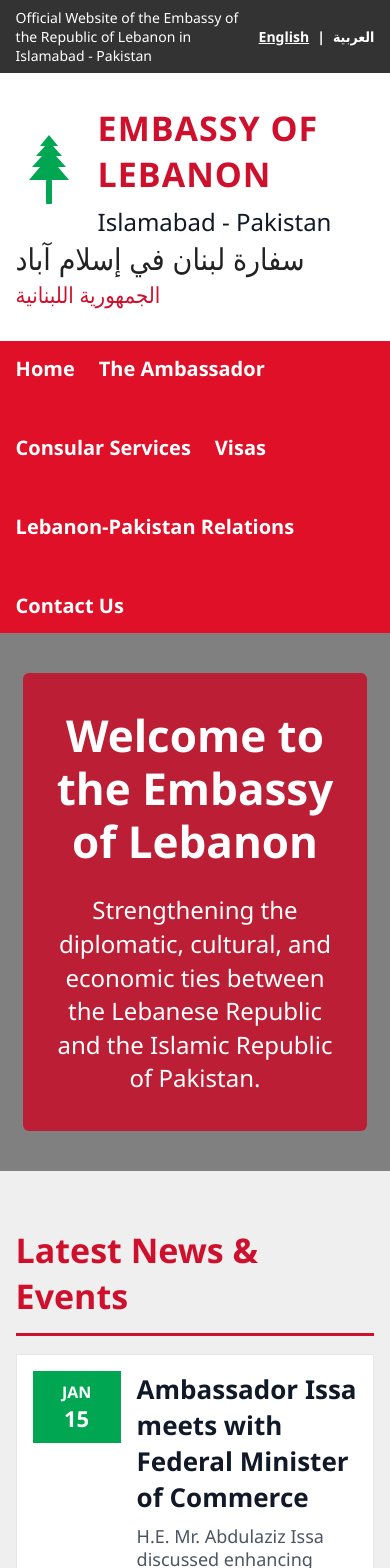
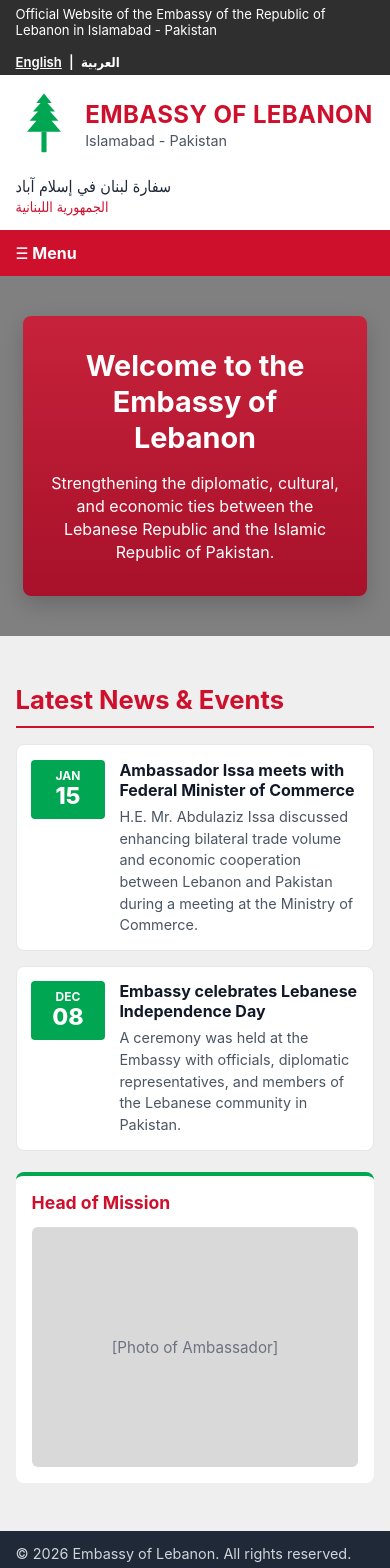
Before and after one commit to travokeyapp/lebanon-embassy-webiste, a Next.js app: page /en in a window 390 px wide. Shown: the top 1568 px of the page. Built offline with nearby package versions, Linux system fonts and the light colour scheme.

Commit message:
Modernize responsive navbar and normalize typography

```diff
--- a/src/app/globals.css
+++ b/src/app/globals.css
@@ -1,8 +1,10 @@
 :root {
   --lebanon-red: #cf102d;
-  --lebanon-dark-red: #bc1f35;
+  --lebanon-dark-red: #a8112a;
   --lebanon-green: #00a651;
-  --text: #111827;
+  --text: #1f2937;
+  --muted-bg: #f3f4f6;
+  --dark: #2f2f2f;
 }
 
 * {
@@ -13,7 +15,7 @@
 body {
   margin: 0;
   padding: 0;
-  font-family: "Segoe UI", Tahoma, Geneva, Verdana, sans-serif;
+  font-family: "Inter", "Segoe UI", Tahoma, Geneva, Verdana, sans-serif;
   color: var(--text);
   background: #efefef;
 }
@@ -24,28 +26,30 @@
 }
 
 .container {
-  width: min(1440px, 80%);
+  width: min(1200px, 92%);
   margin: 0 auto;
 }
 
 .topRibbon {
-  background: #333;
+  background: var(--dark);
   color: #fff;
-  font-size: 29px;
+  font-size: 0.82rem;
 }
 
 .ribbonRow {
   display: flex;
   justify-content: space-between;
+  gap: 1rem;
   align-items: center;
-  padding: 8px 0;
+  padding: 0.35rem 0;
 }
 
 .langInline {
   display: flex;
   align-items: center;
-  gap: 8px;
+  gap: 0.45rem;
   font-weight: 600;
+  white-space: nowrap;
 }
 
 .langInline a.active {
@@ -54,31 +58,35 @@
 
 .siteHeader {
   background: #fff;
+  box-shadow: 0 1px 3px rgba(0, 0, 0, 0.08);
 }
 
 .headerRow {
   display: flex;
   justify-content: space-between;
   align-items: center;
-  padding: 32px 0;
+  gap: 1rem;
+  padding: 1rem 0;
 }
 
 .brandWrap {
   display: flex;
   align-items: center;
-  gap: 16px;
+  gap: 0.85rem;
 }
 
 .brand h1 {
   margin: 0;
   color: var(--lebanon-red);
-  font-size: 56px;
-  letter-spacing: 1px;
+  font-size: clamp(1.5rem, 2.4vw, 2.35rem);
+  letter-spacing: 0.4px;
+  text-transform: uppercase;
 }
 
 .brand p {
-  margin: 8px 0 0;
-  font-size: 37px;
+  margin: 0.2rem 0 0;
+  font-size: clamp(0.9rem, 1.4vw, 1.15rem);
+  color: #4b5563;
 }
 
 .arabicHeader {
@@ -87,159 +95,191 @@
 
 .arabicHeader p {
   margin: 0;
-  font-size: 44px;
-  color: #222;
+  font-size: clamp(1rem, 2.2vw, 1.7rem);
+  color: #1f2937;
 }
 
 .arabicHeader span {
   color: var(--lebanon-red);
-  font-size: 34px;
+  font-size: clamp(0.88rem, 1.9vw, 1.25rem);
 }
 
 .nav {
-  background: #df1028;
+  background: var(--lebanon-red);
 }
 
-.nav ul {
+.navRow {
+  position: relative;
+}
+
+.menuToggleInput {
+  display: none;
+}
+
+.menuToggleBtn {
+  display: none;
+  color: #fff;
+  font-weight: 700;
+  padding: 0.8rem 0;
+  cursor: pointer;
+}
+
+.navLinks {
   display: flex;
   flex-wrap: wrap;
-  gap: 24px;
+  align-items: center;
+  gap: 0.2rem;
+  list-style: none;
   margin: 0;
   padding: 0;
-  list-style: none;
 }
 
-.nav a {
+.navLinks a {
   display: block;
   color: #fff;
+  font-size: 1rem;
   font-weight: 700;
-  font-size: 38px;
-  padding: 24px 0;
+  padding: 0.95rem 1rem;
+  border-radius: 6px;
+  transition: background-color 0.2s ease;
+}
+
+.navLinks a:hover,
+.navLinks a:focus-visible {
+  background: rgba(255, 255, 255, 0.15);
 }
 
 .heroBlock {
   background: #808080;
-  min-height: 580px;
+  min-height: 360px;
   display: grid;
   place-items: center;
-  padding: 40px 16px;
+  padding: 2.5rem 1rem;
 }
 
 .welcomePanel {
-  width: min(1220px, 96%);
-  background: var(--lebanon-dark-red);
+  width: min(700px, 96%);
+  background: linear-gradient(180deg, #c7223b, var(--lebanon-dark-red));
   color: #fff;
   text-align: center;
-  border-radius: 6px;
-  padding: 54px 48px;
+  border-radius: 8px;
+  padding: 2rem 1.6rem;
+  box-shadow: 0 8px 22px rgba(0, 0, 0, 0.18);
 }
 
 .welcomePanel h2 {
   margin: 0;
-  font-size: 70px;
-  line-height: 1.2;
+  font-size: clamp(1.8rem, 3vw, 2.55rem);
+  line-height: 1.25;
   font-weight: 700;
 }
 
 .welcomePanel p {
-  margin: 26px 0 0;
-  font-size: 40px;
-  line-height: 1.4;
+  margin: 1rem 0 0;
+  font-size: clamp(1rem, 1.8vw, 1.4rem);
+  line-height: 1.45;
 }
 
 .newsSection {
   background: #efefef;
-  padding: 56px 0 60px;
+  padding: 3rem 0;
 }
 
 .newsGrid {
   display: grid;
   grid-template-columns: 2fr 1fr;
-  gap: 28px;
+  gap: 1.3rem;
 }
 
 .newsHeading {
   color: var(--lebanon-red);
-  font-size: 52px;
+  font-size: clamp(1.6rem, 2.5vw, 2.2rem);
   margin: 0;
-  padding-bottom: 14px;
-  border-bottom: 3px solid var(--lebanon-red);
+  padding-bottom: 0.7rem;
+  border-bottom: 2px solid var(--lebanon-red);
 }
 
 .newsList {
-  margin-top: 18px;
+  margin-top: 1rem;
   display: grid;
-  gap: 18px;
+  gap: 0.9rem;
 }
 
 .newsItem {
   display: grid;
-  grid-template-columns: 120px 1fr;
-  gap: 16px;
+  grid-template-columns: 74px 1fr;
+  gap: 0.9rem;
   align-items: start;
   background: #fff;
-  border: 1px solid #e6e6e6;
-  padding: 16px;
+  border: 1px solid #e5e7eb;
+  border-radius: 8px;
+  padding: 0.9rem;
 }
 
 .dateBox {
   background: var(--lebanon-green);
   color: #fff;
   text-align: center;
-  padding: 10px 8px;
+  border-radius: 4px;
+  padding: 0.5rem 0.3rem;
 }
 
 .dateBox span {
   display: block;
-  font-size: 26px;
+  font-size: 0.75rem;
   font-weight: 700;
 }
 
 .dateBox strong {
-  font-size: 46px;
+  font-size: 1.45rem;
   font-weight: 800;
+  line-height: 1.2;
 }
 
 .newsItem h4 {
   margin: 0;
-  font-size: 42px;
+  font-size: clamp(1rem, 1.7vw, 1.45rem);
+  color: #111827;
 }
 
 .newsItem p {
-  margin: 10px 0 0;
+  margin: 0.4rem 0 0;
   color: #4b5563;
-  font-size: 32px;
-  line-height: 1.3;
+  font-size: clamp(0.9rem, 1.2vw, 1.02rem);
+  line-height: 1.5;
 }
 
 .missionCard {
   background: #fff;
-  border-top: 5px solid var(--lebanon-green);
-  padding: 18px;
+  border-top: 4px solid var(--lebanon-green);
+  border-radius: 8px;
+  padding: 1rem;
 }
 
 .missionCard h4 {
   margin: 0;
   color: var(--lebanon-red);
-  font-size: 42px;
+  font-size: clamp(1.1rem, 1.7vw, 1.5rem);
 }
 
 .missionPlaceholder {
-  margin-top: 20px;
+  margin-top: 0.9rem;
   background: #d9d9d9;
-  min-height: 260px;
+  border-radius: 6px;
+  min-height: 240px;
   display: grid;
   place-items: center;
   color: #6b7280;
-  font-size: 30px;
+  font-size: clamp(0.95rem, 1.2vw, 1.05rem);
   text-align: center;
+  padding: 0.7rem;
 }
 
 footer {
-  background: #222;
-  color: #ccc;
-  font-size: 24px;
-  padding: 16px 0;
+  background: #1f2937;
+  color: #d1d5db;
+  font-size: 0.9rem;
+  padding: 0.9rem 0;
 }
 
 .rtl {
@@ -247,86 +287,11 @@
   text-align: right;
 }
 
-@media (max-width: 1200px) {
-  .container {
-    width: min(1440px, 92%);
-  }
-
-  .topRibbon {
-    font-size: 14px;
-  }
-
-  .brand h1 {
-    font-size: 34px;
-  }
-
-  .brand p {
-    font-size: 24px;
-  }
-
-  .arabicHeader p {
-    font-size: 30px;
-  }
-
-  .arabicHeader span {
-    font-size: 22px;
-  }
-
-  .nav a {
-    font-size: 20px;
-    padding: 14px 0;
-  }
-
-  .heroBlock {
-    min-height: 360px;
-  }
-
-  .welcomePanel h2 {
-    font-size: 44px;
-  }
-
-  .welcomePanel p {
-    font-size: 24px;
-  }
-
-  .newsHeading {
-    font-size: 34px;
-  }
-
-  .newsItem h4 {
-    font-size: 26px;
-  }
-
-  .newsItem p {
-    font-size: 18px;
-  }
-
-  .dateBox span {
-    font-size: 16px;
-  }
-
-  .dateBox strong {
-    font-size: 28px;
-  }
-
-  .missionCard h4 {
-    font-size: 28px;
-  }
-
-  .missionPlaceholder {
-    font-size: 18px;
-    min-height: 220px;
-  }
-
-  footer {
-    font-size: 16px;
-  }
-}
-
 @media (max-width: 900px) {
   .headerRow {
     flex-direction: column;
     align-items: flex-start;
+    padding: 0.9rem 0;
   }
 
   .arabicHeader {
@@ -337,15 +302,39 @@
     grid-template-columns: 1fr;
   }
 
-  .newsItem {
-    grid-template-columns: 88px 1fr;
+  .heroBlock {
+    min-height: 300px;
+  }
+}
+
+@media (max-width: 760px) {
+  .ribbonRow {
+    flex-direction: column;
+    align-items: flex-start;
   }
 
-  .dateBox strong {
-    font-size: 22px;
+  .menuToggleBtn {
+    display: inline-flex;
+    align-items: center;
+    gap: 0.45rem;
   }
 
-  .welcomePanel {
-    padding: 36px 24px;
+  .navLinks {
+    display: none;
+    flex-direction: column;
+    align-items: stretch;
+    gap: 0;
+    background: var(--lebanon-red);
+    padding: 0.35rem 0 0.65rem;
+  }
+
+  .menuToggleInput:checked ~ .navLinks {
+    display: flex;
+  }
+
+  .navLinks a {
+    font-size: 0.98rem;
+    padding: 0.8rem 0.2rem;
+    border-radius: 0;
   }
 }
--- a/src/components/site-shell.tsx
+++ b/src/components/site-shell.tsx
@@ -4,7 +4,7 @@
 const copy = {
   en: {
     ribbon: "Official Website of the Embassy of the Republic of Lebanon in Islamabad - Pakistan",
-    title: "EMBASSY OF LEBANON",
+    title: "Embassy of Lebanon",
     city: "Islamabad - Pakistan",
     arabicTop: "سفارة لبنان في إسلام آباد",
     arabicBottom: "الجمهورية اللبنانية",
@@ -17,6 +17,7 @@
       contact: "Contact Us",
     },
     footer: "Embassy of Lebanon. All rights reserved.",
+    menu: "Menu",
   },
   ar: {
     ribbon: "الموقع الرسمي لسفارة الجمهورية اللبنانية في إسلام آباد - باكستان",
@@ -33,6 +34,7 @@
       contact: "اتصل بنا",
     },
     footer: "سفارة لبنان. جميع الحقوق محفوظة.",
+    menu: "القائمة",
   },
 };
 
@@ -66,7 +68,7 @@
       <header className="siteHeader">
         <div className="container headerRow">
           <div className="brandWrap">
-            <Image src="/cedar-logo.svg" alt="Cedar Logo" width={66} height={82} className="cedarLogo" priority />
+            <Image src="/cedar-logo.svg" alt="Cedar Logo" width={56} height={70} className="cedarLogo" priority />
             <div className="brand">
               <h1>{t.title}</h1>
               <p>{t.city}</p>
@@ -80,8 +82,13 @@
         </div>
 
         <nav className="nav">
-          <div className="container">
-            <ul>
+          <div className="container navRow">
+            <input id="menu-toggle" className="menuToggleInput" type="checkbox" />
+            <label htmlFor="menu-toggle" className="menuToggleBtn" aria-label={t.menu}>
+              ☰ {t.menu}
+            </label>
+
+            <ul className="navLinks">
               <li>
                 <Link href={`/${locale}`}>{t.nav.home}</Link>
               </li>
```
